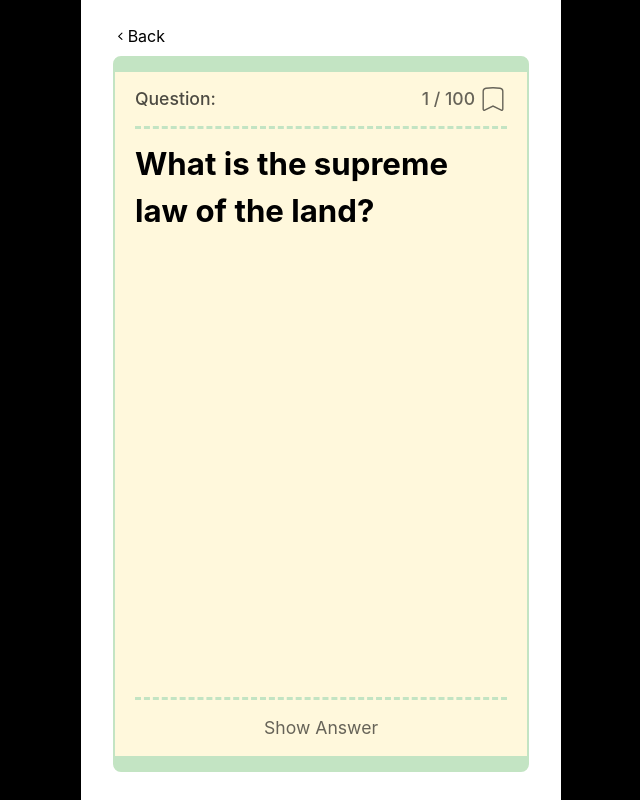
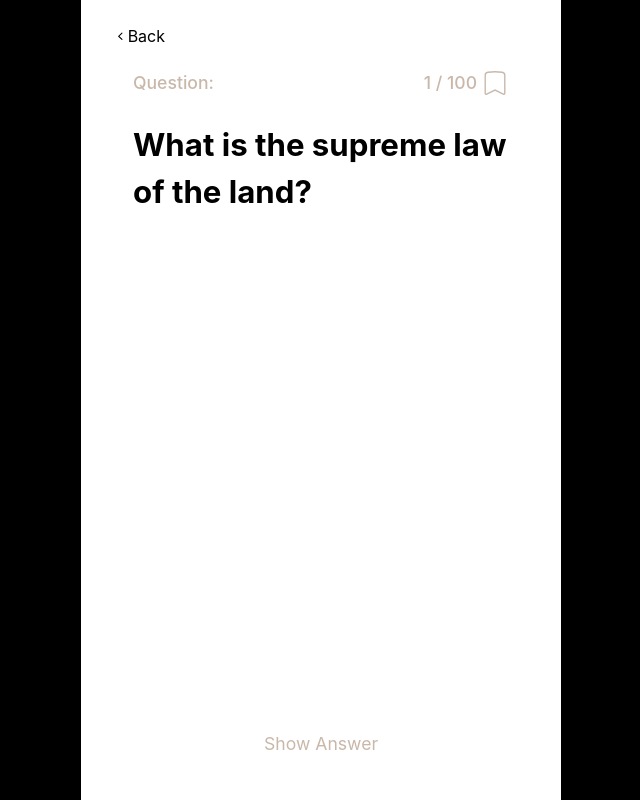
Before and after one commit to sprajams/flashcards, a React (Create React App) app: page /bookmark/1 in a window 1280 px wide. Shown: the whole page, without its empty margins (319-959 px from the left). Built offline with nearby package versions, Linux system fonts and the light colour scheme.

Commit message:
color theme change for dark mode

```diff
--- a/src/components/CardLayout/index.jsx
+++ b/src/components/CardLayout/index.jsx
@@ -28,10 +28,10 @@ const CardLayout = ({
   return (
     <div className={styles.outer}>
       <div className={styles.topContainer}>
-        <div className={styles.topInfo}>
+        <div className={clsx(styles.topInfo, styles.infoSmall)}>
           <h4>Question: </h4>
           <div className={styles.qInfoWrap}>
-            <span className={styles.infoSmall}>
+            <span>
               {index + 1} / {totalQ}
             </span>
             {/* bookmark icon/button */}
--- a/src/components/CardLayout/styles.module.scss
+++ b/src/components/CardLayout/styles.module.scss
@@ -1,10 +1,7 @@
 .outer {
   height: 100%;
   border-radius: 8px;
-  border: 2px solid rgb(195, 228, 195);
-  border-top: 16px solid rgb(195, 228, 195);
-  border-bottom: 16px solid rgb(195, 228, 195);
-  background: rgb(255, 248, 220);
+
   padding: 12px 20px;
   display: flex;
   flex-direction: column;
@@ -12,16 +9,21 @@
   align-items: flex-start;
   width: 100%;
   gap: 12px;
+  color: var(--color-text);
+
+  @media (prefers-color-scheme: dark) {
+    background: rgb(44, 54, 57);
+    border-top: 16px solid rgb(107, 82, 62);
+    border-bottom: 16px solid rgb(107, 82, 62);
+  }
 }
 
 // TOP
 .topContainer {
   display: flex;
   flex-direction: column;
-  color: rgb(0, 0, 0, 0.7);
   font-size: 1.1rem;
   width: 100%;
-  border-bottom: 3px dashed rgb(195, 228, 195);
   padding-bottom: 12px;
   & * {
     font-weight: 500;
@@ -40,7 +42,7 @@
 }
 .infoSmall {
   font-size: 1.1rem;
-  color: rgb(0, 0, 0, 0.6);
+  color: rgba(198, 180, 165, 0.95);
 }
 .infoBig {
   margin-top: 4px;
@@ -73,7 +75,6 @@
   align-items: center;
   width: 100%;
   padding-top: 12px;
-  border-top: 3px dashed rgb(195, 228, 195);
 }
 .answerBtnWrap {
   cursor: pointer;
@@ -84,7 +85,6 @@
   padding: 0 8px;
   @media (hover: hover) and (pointer: fine) {
     &:hover {
-      color: rgb(0, 0, 0, 0.9);
       text-decoration: underline;
     }
   }
--- a/src/components/Category/styles.module.scss
+++ b/src/components/Category/styles.module.scss
@@ -16,7 +16,7 @@
 
 .startBtn {
   border-radius: 16px;
-  background: rgb(24, 68, 24);
+  background: rgb(21, 61, 21);
   width: 200px;
   display: flex;
   justify-content: center;
@@ -32,9 +32,7 @@
   text-align: center;
   padding: 12px 16px;
   border-radius: 16px;
-  @media (prefers-color-scheme: dark) {
-    color: rgb(215, 215, 215);
-  }
+  color: var(--color-text);
 }
 
 .questionWrap {
--- a/src/index.scss
+++ b/src/index.scss
@@ -2,7 +2,7 @@
   --color-text: #000;
   --color-bg: #fff;
   @media (prefers-color-scheme: dark) {
-    --color-text: #fff;
+    --color-text: rgb(243, 235, 214);
     --color-bg: rgb(18, 18, 18);
     background: var(--color-bg);
     color: var(--color-text);
```
